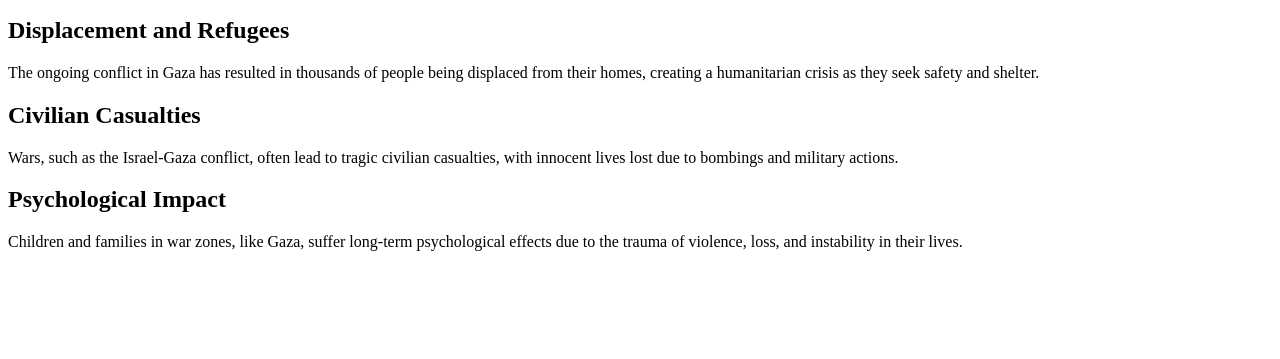
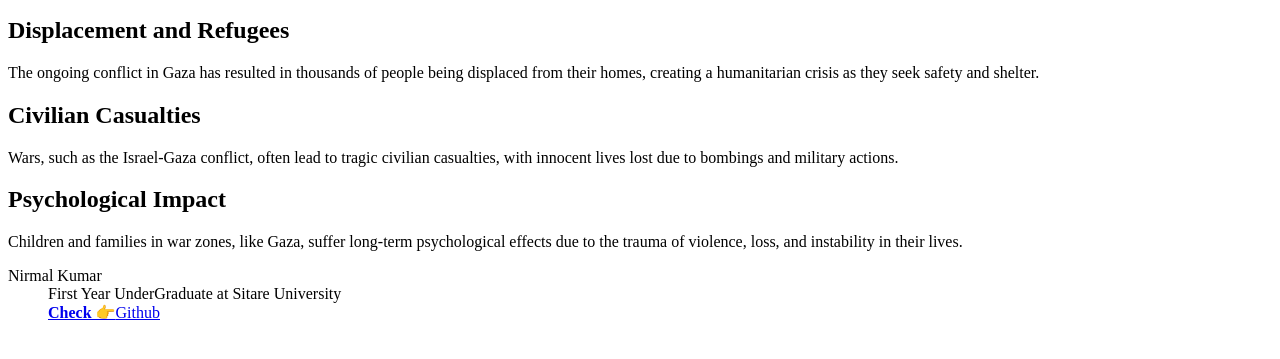
Before and after one commit to NIRMAL20062/ACM, a plain HTML site: page ACM.html in a window 1280 px wide. Shown: the part 101-460 px from the top of the page. Drawn offline with Linux system fonts and the light colour scheme.

Commit message:
"Added footer section with author information and GitHub link"

```diff
--- a/ACM.html
+++ b/ACM.html
@@ -31,6 +31,12 @@
           </div>
         </article>
       </main>
+      <footer class="footer">
+        <dl>Nirmal Kumar
+          <dd>First Year UnderGraduate at Sitare University</dd>
+          <dd><a href="https://github.com/NIRMAL20062"><b>Check 👉</b>Github</a></dd>
+        </dl>
+      </footer>
 
     <script src="ACM.js"></script>
 </body>
```
